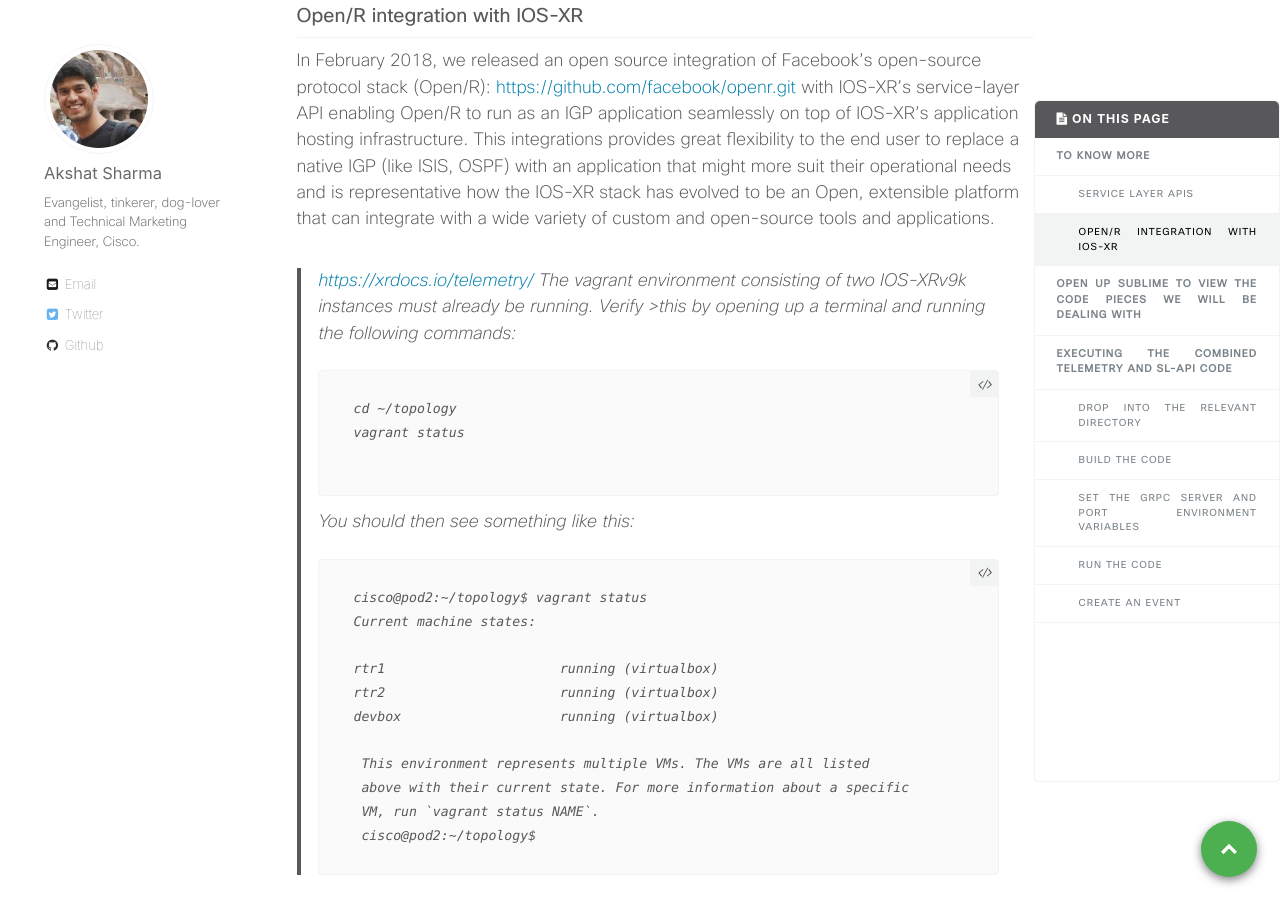
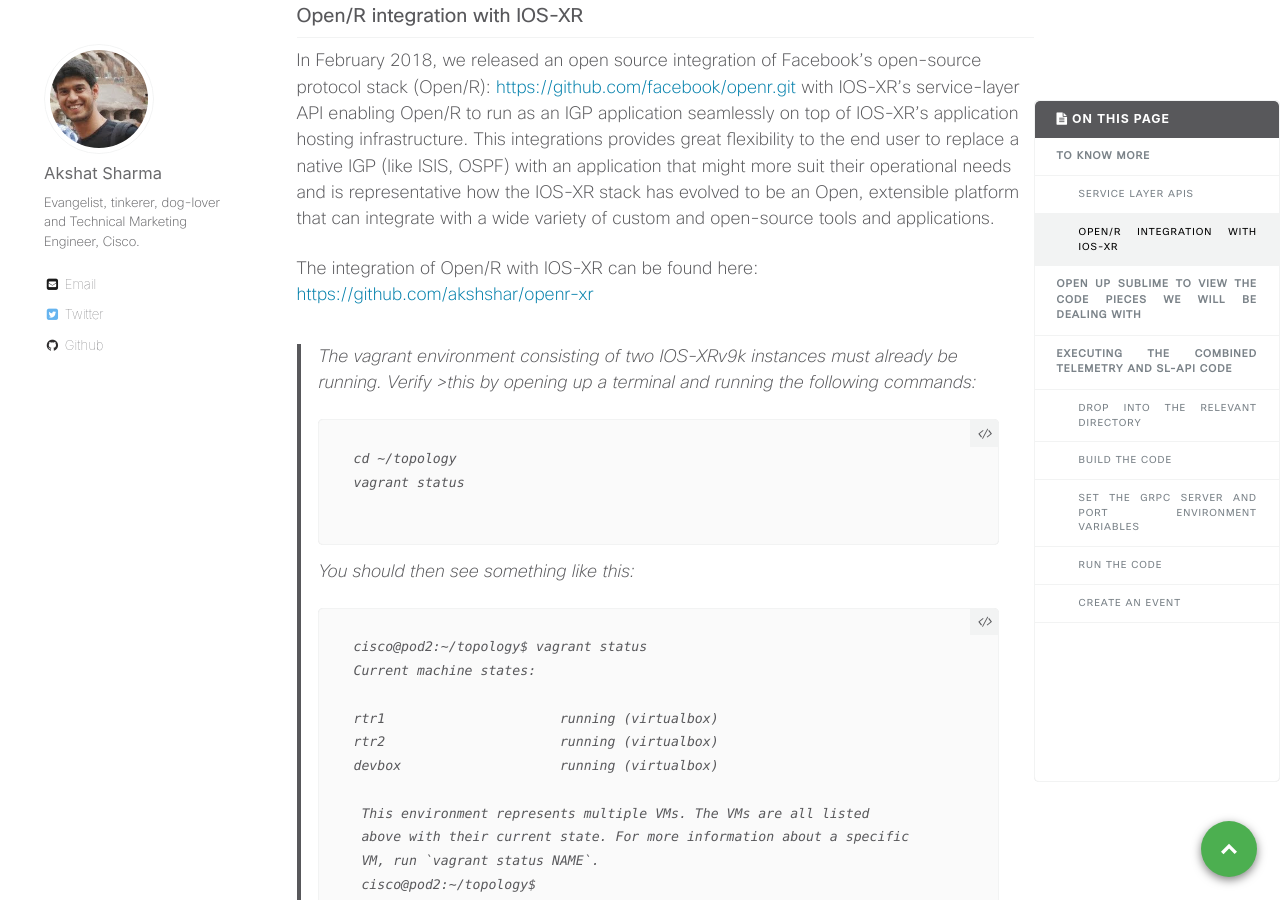
Before and after one commit to nanog75/hackathon, a Jekyll site: the page built from _wkinstructions/2019-01-30-step-3-combining-telemetry-with-Ansible-and-Open-r.md, in a window 1280 px wide and 900 px high, scrolled down 813 px. Built offline with Jekyll 4.4.1, drawn with Linux system fonts in a browser that asks for light colours; comment, search, counter and statistics services are not loaded.

Commit message:
Update 2019-01-30-step-3-combining-telemetry-with-Ansible-and-Open-r.md

````diff
--- a/_wkinstructions/2019-01-30-step-3-combining-telemetry-with-Ansible-and-Open-r.md
+++ b/_wkinstructions/2019-01-30-step-3-combining-telemetry-with-Ansible-and-Open-r.md
@@ -36,7 +36,10 @@ To learn more, head over to:
 
 In February 2018, we released an open source integration of Facebook's open-source protocol stack (Open/R): <https://github.com/facebook/openr.git> with IOS-XR's service-layer API enabling Open/R to run as an IGP application seamlessly on top of IOS-XR's application hosting infrastructure. This integrations provides great flexibility to the end user to replace a native IGP (like ISIS, OSPF) with an application that might more suit their operational needs and is representative how the IOS-XR stack has evolved to be an Open, extensible platform that can integrate with a wide variety of custom and open-source tools and applications.
 
-><https://xrdocs.io/telemetry/>
+The integration of Open/R with IOS-XR can be found here: <https://github.com/akshshar/openr-xr>
+
+
+
 >The vagrant environment consisting of two IOS-XRv9k instances must already be running. Verify >this by opening up a terminal and running the following commands:
 >
 >  ```
````
